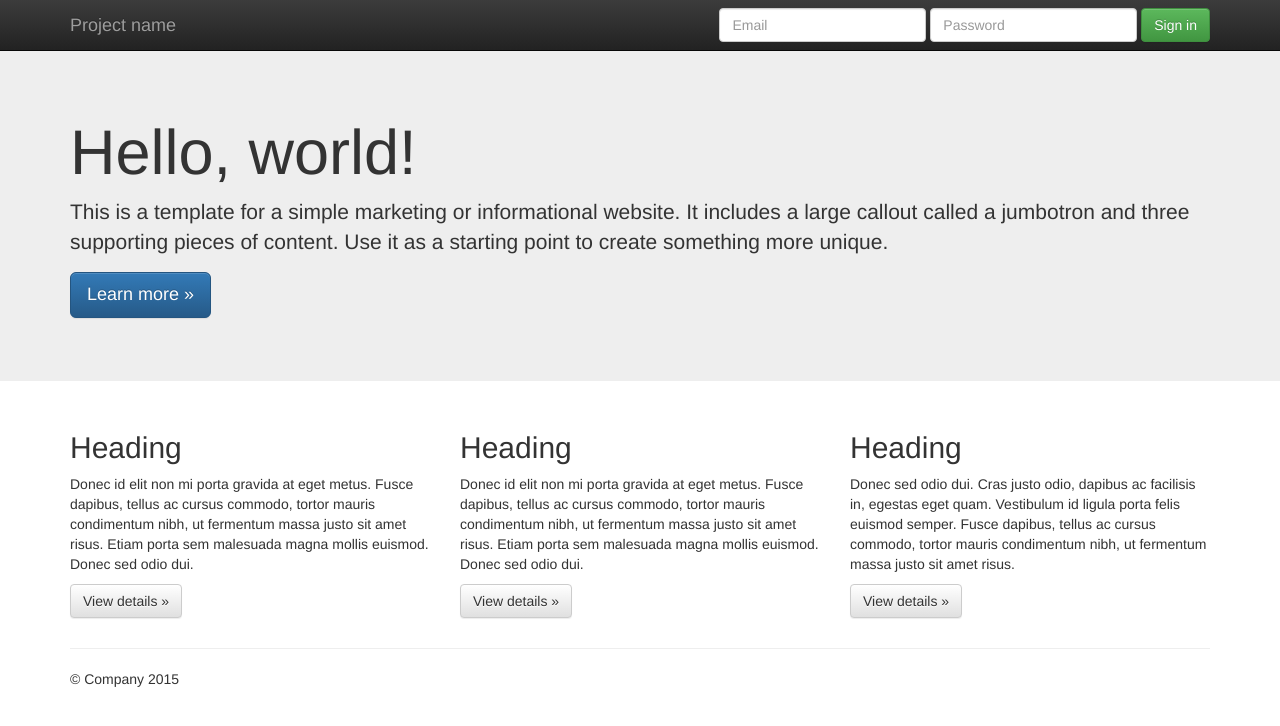
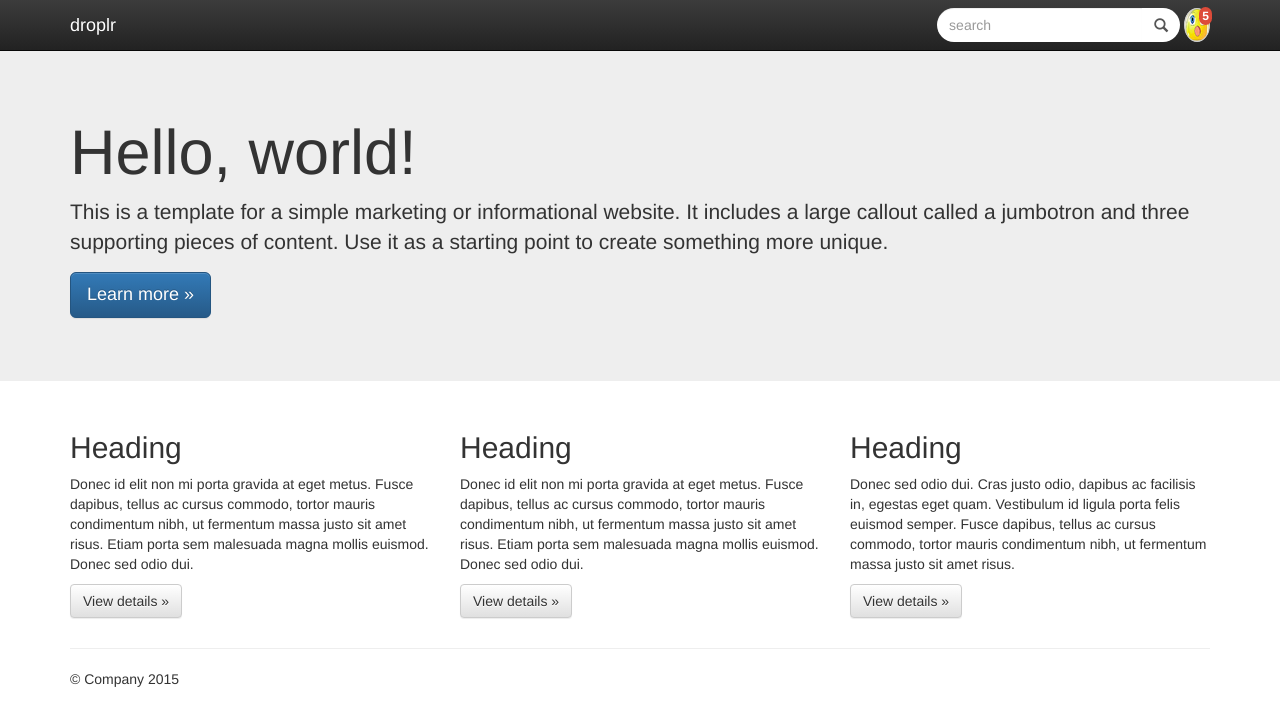
Before and after one commit to techraiders/directi, a plain HTML site: page index.html in a window 1280 px wide. Drawn offline with nearby package versions, Linux system fonts and the light colour scheme.

Commit message:
Completes navbar

```diff
--- a/index.html
+++ b/index.html
@@ -17,6 +17,41 @@
                 padding-top: 50px;
                 padding-bottom: 20px;
             }
+            .navbar-inverse .navbar-brand {
+                color: #fff;
+            }
+            .form-siteSearch-control {
+              border-radius: 22px;
+              border: hidden;
+            }
+            .search-addon {
+              border-radius: 22px;
+              background-color: #fff;
+              border: none;
+              cursor: pointer;
+             }
+            .user{
+              border-radius: 50%;
+              background-image: url("../img/user.jpg");
+              position: relative;
+            }
+            @media (max-width: 767px) {
+              .user {
+                position: absolute;
+                top: 10px;
+                right: 66px;
+                height: 34px;
+                width: 44px;
+              }
+            }
+            .notification-count {
+                position: absolute;
+                top: -2px;
+                right: -3px;
+                padding: 3px;
+                background-color: #dd4b39;
+            }
+
         </style>
         <link rel="stylesheet" href="css/bootstrap-theme.min.css">
         <link rel="stylesheet" href="css/main.css">
@@ -28,7 +63,7 @@
             <p class="browserupgrade">You are using an <strong>outdated</strong> browser. Please <a href="http://browsehappy.com/">upgrade your browser</a> to improve your experience.</p>
         <![endif]-->
     <nav class="navbar navbar-inverse navbar-fixed-top" role="navigation">
-      <div class="container">
+      <div class="container navbar-padding">
         <div class="navbar-header">
           <button type="button" class="navbar-toggle collapsed" data-toggle="collapse" data-target="#navbar" aria-expanded="false" aria-controls="navbar">
             <span class="sr-only">Toggle navigation</span>
@@ -36,17 +71,20 @@
             <span class="icon-bar"></span>
             <span class="icon-bar"></span>
           </button>
-          <a class="navbar-brand" href="#">Project name</a>
+            <button href="#" class="user visible-xs"><span class="badge notification-count">5</span></button>
+          <a class="navbar-brand" href="#">droplr</a>
         </div>
         <div id="navbar" class="navbar-collapse collapse">
           <form class="navbar-form navbar-right" role="form">
             <div class="form-group">
-              <input type="text" placeholder="Email" class="form-control">
+              <div class="input-group">
+                <input type="search" placeholder="search" class="form-control form-siteSearch-control">
+                  <span class="input-group-addon search-addon">
+                    <span class="glyphicon glyphicon-search"></span>
+                </span>
+              </div>
             </div>
-            <div class="form-group">
-              <input type="password" placeholder="Password" class="form-control">
-            </div>
-            <button type="submit" class="btn btn-success">Sign in</button>
+            <a href="#" class="form-control user hidden-xs"><span class="badge notification-count">5</span></a>
           </form>
         </div><!--/.navbar-collapse -->
       </div>
```
Also changed, not shown: img/bg.jpg (added), img/exercise-2.png (deleted), img/user.jpg (added).
